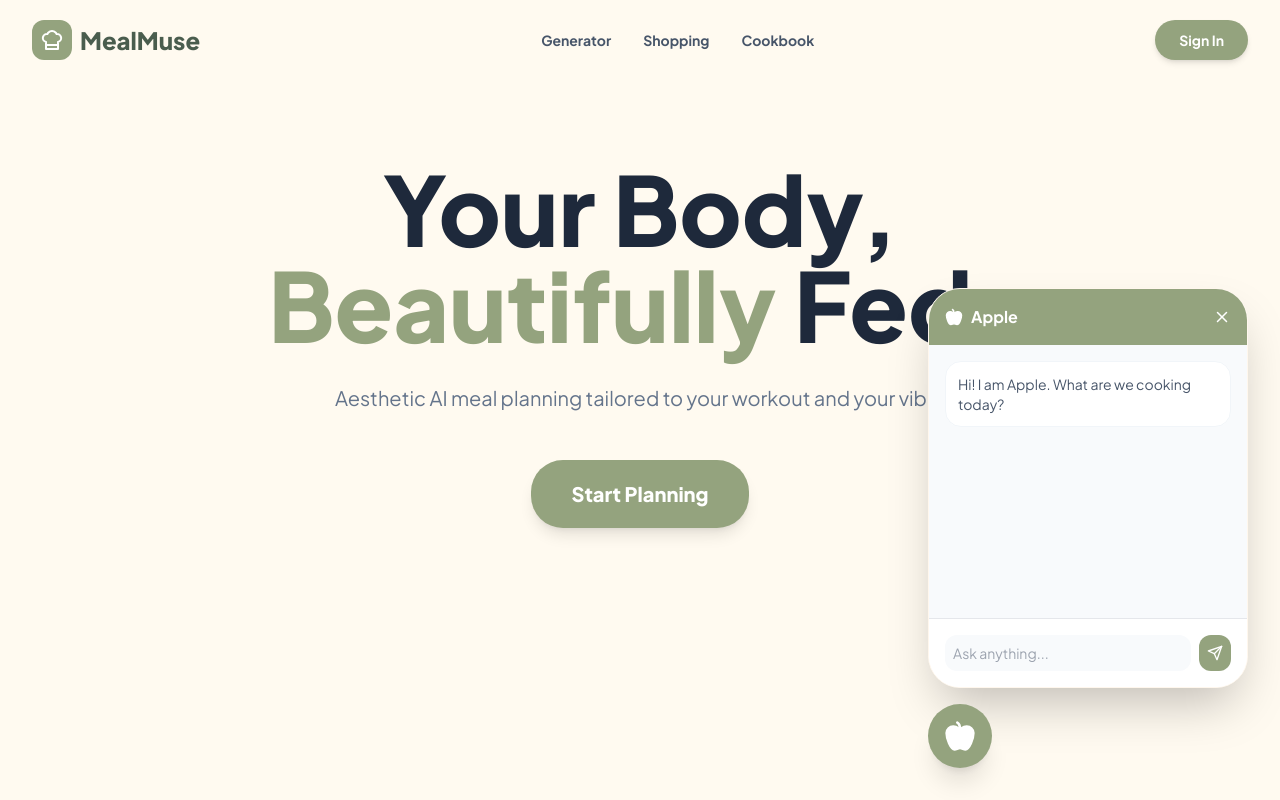
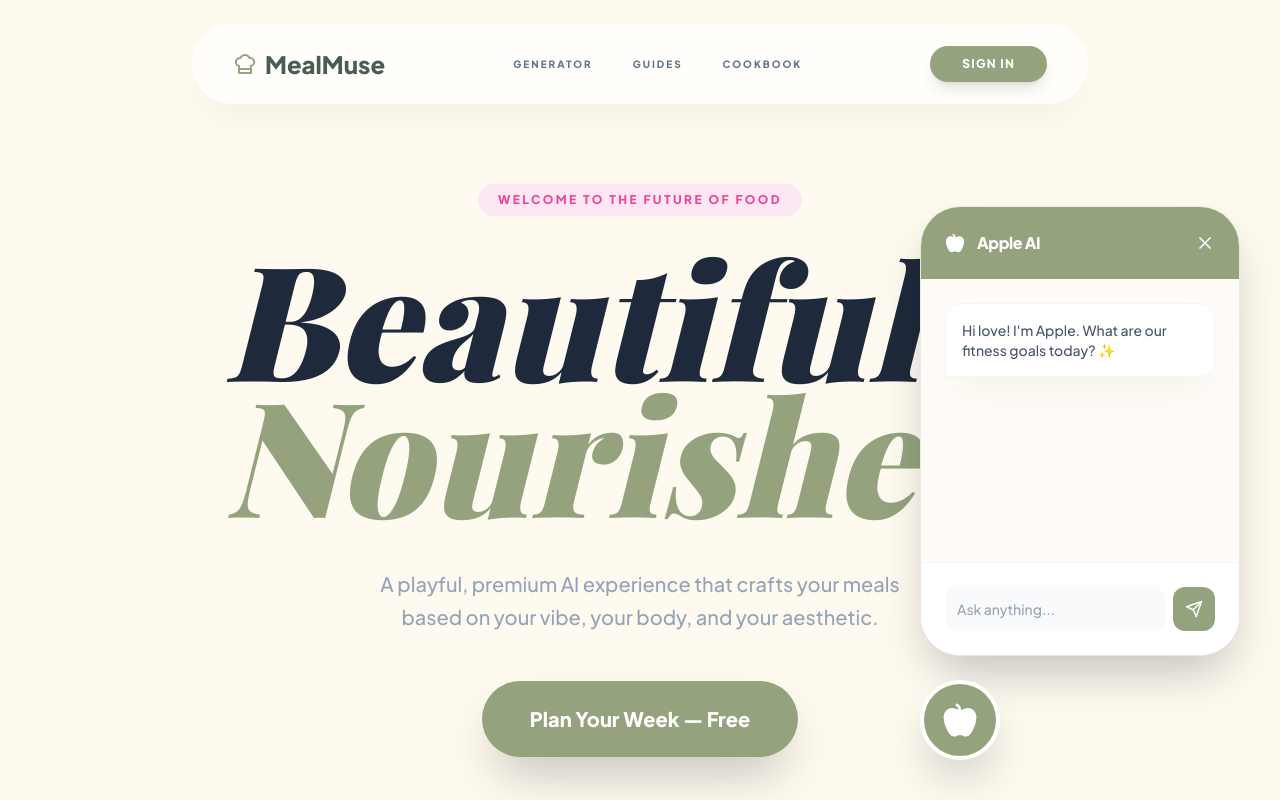
Before and after one commit to snoozeiix/MealMuse, a React (Vite) app: page / in a window 1280 px wide. Both pictures are taken after a click on the button 1216 px from the left and 736 px from the top of the page. Shown: the top 800 px of the page. Built offline with nearby package versions, Linux system fonts and the light colour scheme; a web font is replaced by a local one.

Commit message:
Update App.jsx

```diff
--- a/src/App.jsx
+++ b/src/App.jsx
@@ -1,83 +1,130 @@
 import React, { useState } from 'react';
 import { BrowserRouter as Router, Routes, Route, Link } from 'react-router-dom';
 import { motion, AnimatePresence } from 'framer-motion';
-import { ChefHat, Heart, Sparkles, Menu, X, ShoppingBag, Store, User, Apple, Send } from 'lucide-react';
+import { ChefHat, Heart, Sparkles, Menu, X, ShoppingBag, Store, ArrowRight, Apple, Send, Zap, Flame, Clock } from 'lucide-react';
 
-// --- COMPONENTS ---
+// --- PREMIUM COMPONENTS ---
 const AIChatAssistant = () => {
   const [isOpen, setIsOpen] = useState(false);
-  const [assistantName, setAssistantName] = useState('Apple');
-  const [messages, setMessages] = useState([{ role: 'assistant', text: 'Hi! I am Apple. What are we cooking today?' }]);
-  const [input, setInput] = useState('');
-
-  const handleSend = (e) => {
-    e.preventDefault();
-    if (!input.trim()) return;
-    setMessages([...messages, { role: 'user', text: input }, { role: 'assistant', text: 'Great question! Focus on high-protein foods for that.' }]);
-    setInput('');
-  };
-
   return (
-    <div className="fixed bottom-8 right-8 z-[100]">
+    <div className="fixed bottom-10 right-10 z-[100]">
+      <AnimatePresence>
         {isOpen && (
-        <motion.div initial={{ opacity: 0, y: 20 }} animate={{ opacity: 1, y: 0 }} className="mb-4 w-80 bg-white rounded-[2rem] shadow-2xl border border-orange-50 overflow-hidden flex flex-col h-[400px]">
-          <div className="bg-[#94a37e] p-4 text-white flex justify-between">
-            <div className="flex items-center gap-2"><Apple size={18} fill="white" /> <span className="font-bold">{assistantName}</span></div>
-            <button onClick={() => setIsOpen(false)}><X size={18} /></button>
+          <motion.div initial={{ opacity: 0, scale: 0.9, y: 20 }} animate={{ opacity: 1, scale: 1, y: 0 }} exit={{ opacity: 0, scale: 0.9, y: 20 }} className="mb-6 w-80 bg-white rounded-[2.5rem] shadow-2xl border border-sage-100 overflow-hidden flex flex-col h-[450px]">
+            <div className="bg-[#94a37e] p-6 text-white flex justify-between items-center">
+              <div className="flex items-center gap-3"><Apple size={20} fill="white" /> <span className="font-extrabold tracking-tight">Apple AI</span></div>
+              <button onClick={() => setIsOpen(false)}><X size={20} /></button>
             </div>
-          <div className="flex-grow p-4 space-y-4 overflow-y-auto bg-slate-50">
-            {messages.map((m, i) => (
-              <div key={i} className={`flex ${m.role === 'user' ? 'justify-end' : 'justify-start'}`}>
-                <div className={`p-3 rounded-2xl text-sm ${m.role === 'user' ? 'bg-[#94a37e] text-white' : 'bg-white text-slate-600 border border-slate-100'}`}>{m.text}</div>
+            <div className="flex-grow p-6 bg-[#fffaf0]/50 space-y-4">
+              <div className="bg-white p-4 rounded-2xl rounded-bl-none border border-sage-50 text-sm font-medium text-slate-600 soft-shadow">Hi love! I'm Apple. What are our fitness goals today? ✨</div>
             </div>
-            ))}
+            <div className="p-6 bg-white border-t border-sage-50 flex gap-2">
+              <input className="flex-grow bg-slate-50 p-3 rounded-xl text-sm outline-none font-medium" placeholder="Ask anything..." />
+              <button className="bg-[#94a37e] text-white p-3 rounded-xl hover:opacity-80 transition-opacity"><Send size={18} /></button>
             </div>
-          <form onSubmit={handleSend} className="p-4 bg-white border-t flex gap-2">
-            <input value={input} onChange={(e) => setInput(e.target.value)} className="flex-grow text-sm bg-slate-50 p-2 rounded-xl outline-none" placeholder="Ask anything..." />
-            <button className="bg-[#94a37e] text-white p-2 rounded-xl"><Send size={16} /></button>
-          </form>
           </motion.div>
         )}
-      <button onClick={() => setIsOpen(!isOpen)} className="w-16 h-16 bg-[#94a37e] rounded-full flex items-center justify-center text-white shadow-xl"><Apple size={32} fill="white" /></button>
+      </AnimatePresence>
+      <motion.button whileHover={{ scale: 1.1 }} whileTap={{ scale: 0.9 }} onClick={() => setIsOpen(!isOpen)} className="w-20 h-20 bg-[#94a37e] rounded-full flex items-center justify-center text-white shadow-2xl border-4 border-white">
+        <Apple size={36} fill="white" className={!isOpen ? "floating" : ""} />
+      </motion.button>
     </div>
   );
 };
 
-// --- PAGES ---
 const HomePage = () => (
-  <div className="text-center py-20 px-4">
-    <h1 className="text-6xl md:text-8xl font-black text-slate-800 mb-8">Your Body, <br/><span className="text-[#94a37e]">Beautifully</span> Fed.</h1>
-    <p className="text-xl text-slate-500 mb-12 max-w-2xl mx-auto">Aesthetic AI meal planning tailored to your workout and your vibe.</p>
-    <Link to="/generator" className="bg-[#94a37e] text-white px-10 py-5 rounded-[2rem] font-black text-xl shadow-lg hover:scale-105 transition-transform inline-block">Start Planning</Link>
+  <div className="px-6">
+    {/* Hero Section */}
+    <section className="max-w-7xl mx-auto pt-20 pb-32 flex flex-col items-center text-center">
+      <motion.span initial={{ opacity: 0 }} animate={{ opacity: 1 }} className="px-5 py-2 rounded-full bg-pink-100 text-pink-500 text-xs font-black uppercase tracking-[0.2em] mb-8">
+        Welcome to the future of food
+      </motion.span>
+      <motion.h1 initial={{ y: 30, opacity: 0 }} animate={{ y: 0, opacity: 1 }} transition={{ delay: 0.2 }} className="text-7xl md:text-[10rem] font-editorial leading-[0.85] text-slate-800 mb-12 italic">
+        Beautifully <br/><span className="text-[#94a37e]">Nourished.</span>
+      </motion.h1>
+      <motion.p initial={{ opacity: 0 }} animate={{ opacity: 1 }} transition={{ delay: 0.4 }} className="max-w-xl text-xl text-slate-400 font-medium leading-relaxed mb-12">
+        A playful, premium AI experience that crafts your meals based on your vibe, your body, and your aesthetic.
+      </motion.p>
+      <Link to="/generator" className="bg-[#94a37e] text-white px-12 py-6 rounded-full font-black text-xl shadow-2xl shadow-sage-200 hover:scale-105 transition-transform active:scale-95">
+        Plan Your Week — Free
+      </Link>
+
+      {/* Floating Cards Display */}
+      <div className="mt-32 grid md:grid-cols-3 gap-8 w-full max-w-6xl">
+        <div className="bg-white p-10 rounded-[3rem] soft-shadow border border-sage-50 floating">
+          <div className="w-14 h-14 bg-pink-50 rounded-2xl flex items-center justify-center mb-6"><Heart className="text-pink-400 fill-pink-400" /></div>
+          <h3 className="text-2xl font-black text-slate-800 mb-4">Body Love</h3>
+          <p className="text-slate-400 font-medium">Automatic calorie deficit & macro calculations for your specific goals.</p>
+        </div>
+        <div className="bg-[#94a37e] p-10 rounded-[3rem] shadow-2xl text-white mt-12 md:mt-24">
+          <div className="w-14 h-14 bg-white/20 rounded-2xl flex items-center justify-center mb-6"><Zap className="text-yellow-300 fill-yellow-300" /></div>
+          <h3 className="text-2xl font-black mb-4">Workout Sync</h3>
+          <p className="opacity-80 font-medium">Meals that adapt to your training cycle. Bulk, cut, or perform.</p>
+        </div>
+        <div className="bg-white p-10 rounded-[3rem] soft-shadow border border-sage-50 floating" style={{ animationDelay: '1s' }}>
+          <div className="w-14 h-14 bg-blue-50 rounded-2xl flex items-center justify-center mb-6"><ShoppingBag className="text-blue-400" /></div>
+          <h3 className="text-2xl font-black text-slate-800 mb-4">Smart List</h3>
+          <p className="text-slate-400 font-medium">Ingredients auto-grouped by grocery aisle to save you time.</p>
+        </div>
+      </div>
+    </section>
   </div>
 );
 
 const GeneratorPage = () => {
-  const [ing, setIng] = useState([]);
+  const [items, setItems] = useState([]);
   const [val, setVal] = useState('');
+  const [loading, setLoading] = useState(false);
   const [res, setRes] = useState(null);
 
   const generate = () => {
-    setRes({ title: "Zesty Power Bowl", cals: 450, time: "15m", items: ["Chicken", "Quinoa", "Spinach"] });
+    setLoading(true);
+    setTimeout(() => {
+      setRes({ title: "Sage & Lemon Quinoa Power Bowl", cals: 420, time: "12m", goal: "Muscle Recovery" });
+      setLoading(false);
+    }, 2000);
   };
 
   return (
-    <div className="max-w-4xl mx-auto py-12 px-4">
-      <div className="bg-white p-8 rounded-[3rem] shadow-xl border border-orange-50 mb-8">
-        <h2 className="text-2xl font-black mb-6">What's in your fridge?</h2>
-        <div className="flex gap-2 mb-6">
-          <input value={val} onChange={(e) => setVal(e.target.value)} className="flex-grow bg-slate-50 border-2 border-slate-100 p-4 rounded-2xl outline-none" placeholder="Add ingredients..." />
-          <button onClick={() => { setIng([...ing, val]); setVal(''); }} className="bg-[#94a37e] text-white px-6 rounded-2xl font-bold">+</button>
+    <div className="max-w-5xl mx-auto py-20 px-6">
+      <div className="grid lg:grid-cols-2 gap-16 items-center">
+        <div className="space-y-10">
+          <h2 className="text-6xl font-editorial italic text-slate-800">What's in your <br/> <span className="text-[#94a37e]">Kitchen?</span></h2>
+          <div className="relative">
+            <input value={val} onChange={(e) => setVal(e.target.value)} className="w-full bg-white p-6 rounded-3xl border-2 border-slate-100 outline-none focus:border-[#94a37e] transition-all font-bold soft-shadow" placeholder="Add ingredients..." />
+            <button onClick={() => {if(val) setItems([...items, val]); setVal('')}} className="absolute right-3 top-3 bg-[#94a37e] text-white p-3 rounded-2xl">+</button>
           </div>
-        <div className="flex flex-wrap gap-2 mb-8">{ing.map(i => <span key={i} className="bg-slate-100 px-4 py-2 rounded-full text-sm font-bold">{i}</span>)}</div>
-        <button onClick={generate} className="w-full bg-[#94a37e] text-white py-5 rounded-[2rem] font-black text-xl shadow-md">Generate Recipe ✨</button>
+          <div className="flex flex-wrap gap-3">
+            {items.map(i => <span key={i} className="px-5 py-2 bg-white rounded-full text-xs font-black uppercase tracking-widest border border-slate-100 soft-shadow">{i}</span>)}
           </div>
-      {res && (
-        <motion.div initial={{ opacity: 0, y: 20 }} animate={{ opacity: 1, y: 0 }} className="bg-white rounded-[3rem] border border-orange-50 overflow-hidden shadow-2xl">
-          <div className="bg-[#94a37e] p-8 text-white"><h3 className="text-3xl font-black">{res.title}</h3><p className="opacity-80 font-bold">{res.time} • {res.cals} kcal</p></div>
-          <div className="p-8"><h4 className="font-black text-slate-400 uppercase text-xs tracking-widest mb-4">Ingredients</h4><div className="flex flex-wrap gap-2">{res.items.map(i => <span key={i} className="bg-slate-50 border px-4 py-2 rounded-xl text-sm font-bold">{i}</span>)}</div></div>
+          <button onClick={generate} disabled={loading} className="w-full bg-[#94a37e] text-white py-6 rounded-full font-black text-xl shadow-xl hover:opacity-90 transition-all">
+            {loading ? "Mixing Flavors..." : "Generate Magic ✨"}
+          </button>
+        </div>
+
+        <div className="relative">
+          <AnimatePresence>
+            {res ? (
+              <motion.div initial={{ opacity: 0, scale: 0.9 }} animate={{ opacity: 1, scale: 1 }} className="bg-white rounded-[4rem] p-12 soft-shadow border border-sage-50">
+                <div className="flex justify-between items-start mb-10">
+                  <div className="px-4 py-1.5 bg-yellow-100 text-yellow-600 rounded-full text-[10px] font-black uppercase tracking-widest">{res.goal}</div>
+                  <div className="flex gap-4 text-slate-300 font-bold text-sm">
+                    <span className="flex items-center gap-1"><Clock size={14}/> {res.time}</span>
+                    <span className="flex items-center gap-1"><Flame size={14}/> {res.cals}</span>
+                  </div>
+                </div>
+                <h3 className="text-4xl font-editorial italic text-slate-800 mb-6">{res.title}</h3>
+                <p className="text-slate-400 font-medium mb-10 leading-relaxed">A nutrient-dense blend of your ingredients, balanced for peak athletic performance and aesthetic meal-prep.</p>
+                <button className="w-full py-4 bg-slate-900 text-white rounded-2xl font-black flex items-center justify-center gap-3">View Full Steps <ArrowRight size={18}/></button>
               </motion.div>
+            ) : (
+              <div className="h-[500px] border-4 border-dashed border-slate-100 rounded-[4rem] flex items-center justify-center text-slate-200">
+                <Sparkles size={80} />
+              </div>
             )}
+          </AnimatePresence>
+        </div>
+      </div>
     </div>
   );
 };
@@ -87,22 +134,28 @@ function App() {
   return (
     <Router>
       <div className="min-h-screen bg-[#fffaf0] text-slate-800">
-        <nav className="flex justify-between items-center h-20 px-8 max-w-7xl mx-auto">
-          <Link to="/" className="flex items-center gap-2 font-black text-2xl text-[#4a5d4e]"><div className="bg-[#94a37e] p-2 rounded-xl"><ChefHat color="white" /></div> MealMuse</Link>
-          <div className="hidden md:flex gap-8 font-bold text-slate-600 text-sm">
-            <Link to="/generator">Generator</Link>
-            <Link to="/shopping">Shopping</Link>
-            <Link to="/saved">Cookbook</Link>
+        <nav className="glass sticky top-6 z-[90] mx-auto mt-6 max-w-4xl h-20 rounded-full flex justify-between items-center px-10 soft-shadow">
+          <Link to="/" className="flex items-center gap-2 font-black text-2xl text-[#4a5d4e]">
+            <ChefHat className="text-[#94a37e]" /> MealMuse
+          </Link>
+          <div className="hidden md:flex gap-10 font-black text-[10px] uppercase tracking-[0.2em] text-slate-500">
+            <Link to="/generator" className="hover:text-[#94a37e] transition-colors">Generator</Link>
+            <Link to="/shop" className="hover:text-[#94a37e] transition-colors">Guides</Link>
+            <Link to="/saved" className="hover:text-[#94a37e] transition-colors">Cookbook</Link>
           </div>
-          <Link to="/login" className="bg-[#94a37e] text-white px-6 py-2.5 rounded-full text-sm font-bold shadow-md">Sign In</Link>
+          <Link to="/login" className="bg-[#94a37e] text-white px-8 py-2.5 rounded-full text-xs font-black uppercase tracking-widest shadow-lg active:scale-95 transition-all">Sign In</Link>
         </nav>
-        <main><Routes>
+
+        <main>
+          <Routes>
             <Route path="/" element={<HomePage />} />
             <Route path="/generator" element={<GeneratorPage />} />
-          <Route path="/shopping" element={<div>Coming Soon</div>} />
-          <Route path="/saved" element={<div>Coming Soon</div>} />
-          <Route path="/login" element={<div>Sign In Page</div>} />
-        </Routes></main>
+            <Route path="/shop" element={<div className="text-center py-20 font-editorial text-4xl">Digital Store Coming Soon</div>} />
+            <Route path="/saved" element={<div className="text-center py-20 font-editorial text-4xl">Your Cookbook</div>} />
+            <Route path="/login" element={<div className="text-center py-20 font-editorial text-4xl">Member Access</div>} />
+          </Routes>
+        </main>
+
         <AIChatAssistant />
       </div>
     </Router>
```
Lines whose indentation alone changed are shown as unchanged.
